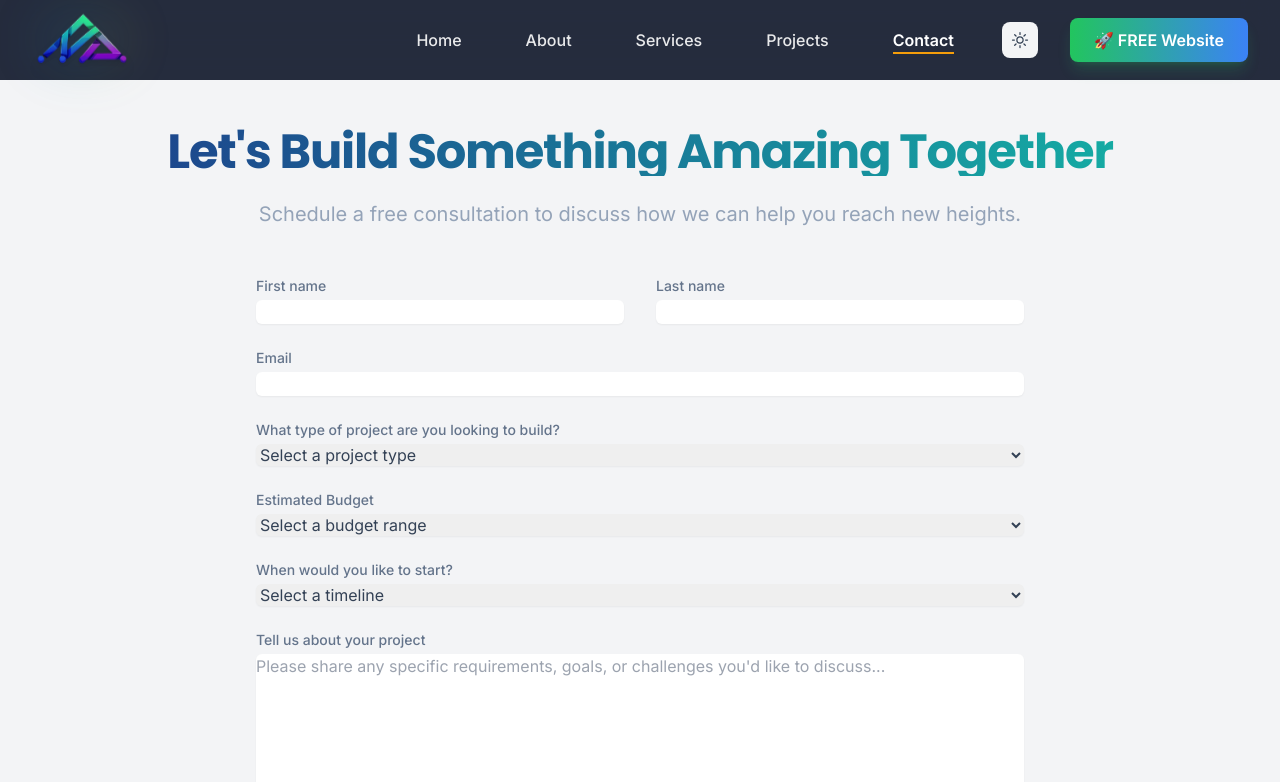
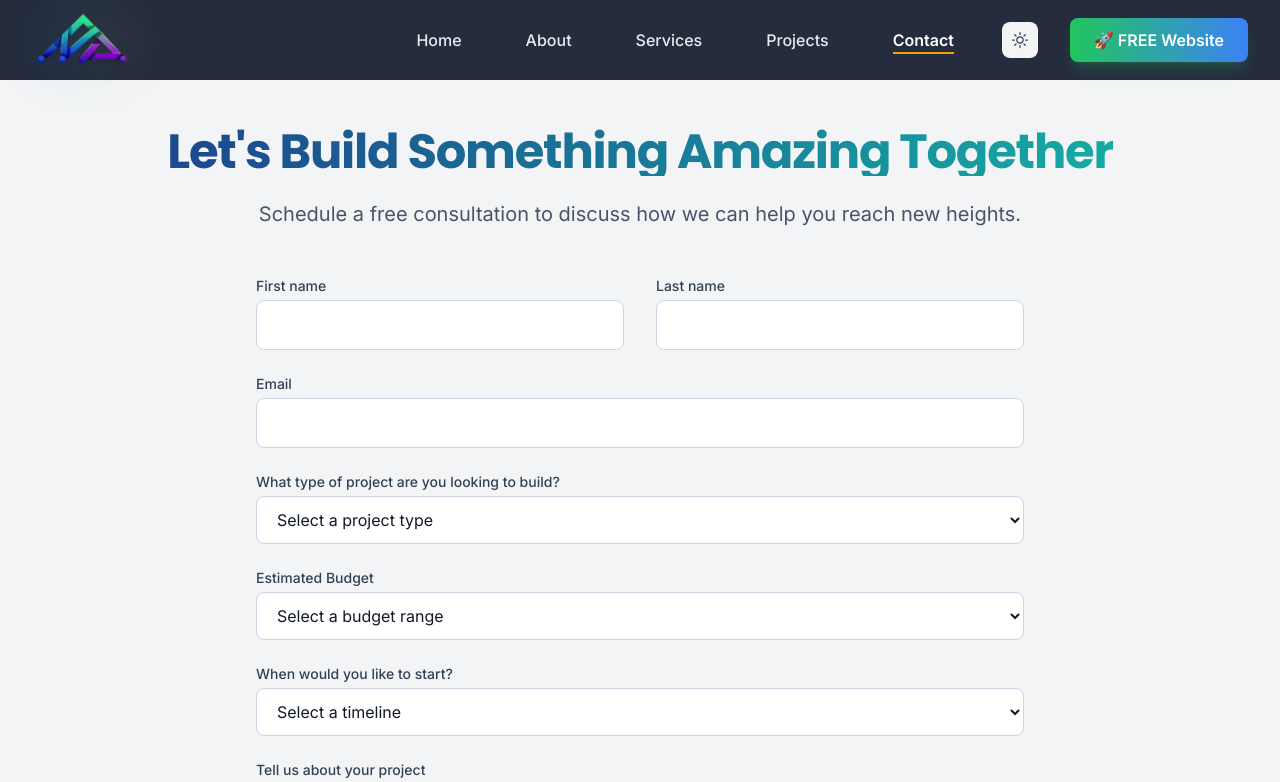
Before and after one commit to Adamj1232/summit-software-works, a React (Create React App) app: page /contact in a window 1280 px wide. Shown: the top 782 px of the page. Built offline with nearby package versions, Linux system fonts and the light colour scheme; a web font is replaced by a local one.

Commit message:
Refine contact and free website

```diff
--- a/src/pages/Contact.jsx
+++ b/src/pages/Contact.jsx
@@ -138,7 +138,7 @@ P.S. Follow us for tips and insights: https://summitsoftwareworks.com`
             className="text-center my-6 sm:my-12"
           >
             <h1 className="section-title">Let's Build Something Amazing Together</h1>
-            <p className="text-xl text-mountain-400 mt-4">
+            <p className="text-xl text-mountain-600 dark:text-mountain-400 mt-4">
               Schedule a free consultation to discuss how we can help you reach new heights.
             </p>
           </motion.div>
@@ -152,14 +152,14 @@ P.S. Follow us for tips and insights: https://summitsoftwareworks.com`
                 className="space-y-6"
               >
                 {error && (
-                  <div className="bg-red-50 border-l-4 border-red-400 p-4 mb-6">
-                    <p className="text-red-700">{error}</p>
+                  <div className="bg-red-50 dark:bg-red-900/20 border-l-4 border-red-400 dark:border-red-500 p-4 mb-6">
+                    <p className="text-red-700 dark:text-red-300">{error}</p>
                   </div>
                 )}
                 <form onSubmit={handleSubmit} className="space-y-6">
                   <div className="grid grid-cols-1 gap-y-6 sm:grid-cols-2 sm:gap-x-8">
                     <div>
-                      <label htmlFor="firstName" className="block text-sm font-medium text-mountain-500">
+                      <label htmlFor="firstName" className="block text-sm font-medium text-mountain-700 dark:text-mountain-300">
                         First name
                       </label>
                       <div className="mt-1">
@@ -171,12 +171,12 @@ P.S. Follow us for tips and insights: https://summitsoftwareworks.com`
                           onChange={handleChange}
                           autoComplete="given-name"
                           required
-                          className="block w-full rounded-md border-mountain-300 shadow-sm focus:border-forest-500 focus:ring-forest-500"
+                          className="w-full px-4 py-3 bg-white dark:bg-mountain-700 border border-mountain-300 dark:border-mountain-600 rounded-lg text-gray-900 dark:text-white focus:border-primary-500 focus:ring-1 focus:ring-primary-500 dark:focus:border-secondary-400 dark:focus:ring-secondary-400 transition-colors duration-200"
                         />
                       </div>
                     </div>
                     <div>
-                      <label htmlFor="lastName" className="block text-sm font-medium text-mountain-500">
+                      <label htmlFor="lastName" className="block text-sm font-medium text-mountain-700 dark:text-mountain-300">
                         Last name
                       </label>
                       <div className="mt-1">
@@ -188,12 +188,12 @@ P.S. Follow us for tips and insights: https://summitsoftwareworks.com`
                           onChange={handleChange}
                           autoComplete="family-name"
                           required
-                          className="block w-full rounded-md border-mountain-300 shadow-sm focus:border-forest-500 focus:ring-forest-500"
+                          className="w-full px-4 py-3 bg-white dark:bg-mountain-700 border border-mountain-300 dark:border-mountain-600 rounded-lg text-gray-900 dark:text-white focus:border-primary-500 focus:ring-1 focus:ring-primary-500 dark:focus:border-secondary-400 dark:focus:ring-secondary-400 transition-colors duration-200"
                         />
                       </div>
                     </div>
                     <div className="sm:col-span-2">
-                      <label htmlFor="email" className="block text-sm font-medium text-mountain-500">
+                      <label htmlFor="email" className="block text-sm font-medium text-mountain-700 dark:text-mountain-300">
                         Email
                       </label>
                       <div className="mt-1">
@@ -205,13 +205,13 @@ P.S. Follow us for tips and insights: https://summitsoftwareworks.com`
                           onChange={handleChange}
                           autoComplete="email"
                           required
-                          className="block w-full rounded-md border-mountain-300 shadow-sm focus:border-forest-500 focus:ring-forest-500"
+                          className="w-full px-4 py-3 bg-white dark:bg-mountain-700 border border-mountain-300 dark:border-mountain-600 rounded-lg text-gray-900 dark:text-white focus:border-primary-500 focus:ring-1 focus:ring-primary-500 dark:focus:border-secondary-400 dark:focus:ring-secondary-400 transition-colors duration-200"
                         />
                       </div>
                     </div>
 
                     <div className="sm:col-span-2">
-                      <label htmlFor="projectType" className="block text-sm font-medium text-mountain-500">
+                      <label htmlFor="projectType" className="block text-sm font-medium text-mountain-700 dark:text-mountain-300">
                         What type of project are you looking to build?
                       </label>
                       <div className="mt-1">
@@ -221,9 +221,9 @@ P.S. Follow us for tips and insights: https://summitsoftwareworks.com`
                           value={formState.projectType}
                           onChange={handleChange}
                           required
-                          className="block w-full rounded-md border-mountain-300 shadow-sm focus:border-forest-500 focus:ring-forest-500"
+                          className="w-full px-4 py-3 bg-white dark:bg-mountain-700 border border-mountain-300 dark:border-mountain-600 rounded-lg text-gray-900 dark:text-white focus:border-primary-500 focus:ring-1 focus:ring-primary-500 dark:focus:border-secondary-400 dark:focus:ring-secondary-400 transition-colors duration-200"
                         >
-                          <option value="">Select a project type</option>
+                          <option value="" className="text-gray-500 dark:text-mountain-400">Select a project type</option>
                           <option value="free-website">🎉 FREE Website Build</option>
                           <option value="web-development">Web Development</option>
                           <option value="software-design">Software Design</option>
@@ -238,7 +238,7 @@ P.S. Follow us for tips and insights: https://summitsoftwareworks.com`
                     </div>
 
                     <div className="sm:col-span-2">
-                      <label htmlFor="budget" className="block text-sm font-medium text-mountain-500">
+                      <label htmlFor="budget" className="block text-sm font-medium text-mountain-700 dark:text-mountain-300">
                         Estimated Budget
                       </label>
                       <div className="mt-1">
@@ -248,9 +248,9 @@ P.S. Follow us for tips and insights: https://summitsoftwareworks.com`
                           value={formState.budget}
                           onChange={handleChange}
                           required
-                          className="block w-full rounded-md border-mountain-300 shadow-sm focus:border-forest-500 focus:ring-forest-500"
+                          className="w-full px-4 py-3 bg-white dark:bg-mountain-700 border border-mountain-300 dark:border-mountain-600 rounded-lg text-gray-900 dark:text-white focus:border-primary-500 focus:ring-1 focus:ring-primary-500 dark:focus:border-secondary-400 dark:focus:ring-secondary-400 transition-colors duration-200"
                         >
-                          <option value="">Select a budget range</option>
+                          <option value="" className="text-gray-500 dark:text-mountain-400">Select a budget range</option>
                           <option value="free">🎉 FREE (Limited Time Offer)</option>
                           <option value="5k-10k">$5,000 - $10,000</option>
                           <option value="10k-25k">$10,000 - $25,000</option>
@@ -262,7 +262,7 @@ P.S. Follow us for tips and insights: https://summitsoftwareworks.com`
                     </div>
 
                     <div className="sm:col-span-2">
-                      <label htmlFor="timeline" className="block text-sm font-medium text-mountain-500">
+                      <label htmlFor="timeline" className="block text-sm font-medium text-mountain-700 dark:text-mountain-300">
                         When would you like to start?
                       </label>
                       <div className="mt-1">
@@ -272,9 +272,9 @@ P.S. Follow us for tips and insights: https://summitsoftwareworks.com`
                           value={formState.timeline}
                           onChange={handleChange}
                           required
-                          className="block w-full rounded-md border-mountain-300 shadow-sm focus:border-forest-500 focus:ring-forest-500"
+                          className="w-full px-4 py-3 bg-white dark:bg-mountain-700 border border-mountain-300 dark:border-mountain-600 rounded-lg text-gray-900 dark:text-white focus:border-primary-500 focus:ring-1 focus:ring-primary-500 dark:focus:border-secondary-400 dark:focus:ring-secondary-400 transition-colors duration-200"
                         >
-                          <option value="">Select a timeline</option>
+                          <option value="" className="text-gray-500 dark:text-mountain-400">Select a timeline</option>
                           <option value="immediately">Immediately</option>
                           <option value="1-3-months">1-3 months</option>
                           <option value="3-6-months">3-6 months</option>
@@ -285,7 +285,7 @@ P.S. Follow us for tips and insights: https://summitsoftwareworks.com`
                     </div>
 
                     <div className="sm:col-span-2">
-                      <label htmlFor="message" className="block text-sm font-medium text-mountain-500">
+                      <label htmlFor="message" className="block text-sm font-medium text-mountain-700 dark:text-mountain-300">
                         Tell us about your project
                       </label>
                       <div className="mt-1">
@@ -297,7 +297,7 @@ P.S. Follow us for tips and insights: https://summitsoftwareworks.com`
                           rows={6}
                           required
                           placeholder="Please share any specific requirements, goals, or challenges you'd like to discuss..."
-                          className="block w-full rounded-md border-mountain-300 shadow-sm focus:border-forest-500 focus:ring-forest-500"
+                          className="w-full px-4 py-3 bg-white dark:bg-mountain-700 border border-mountain-300 dark:border-mountain-600 rounded-lg text-gray-900 dark:text-white placeholder-gray-500 dark:placeholder-mountain-400 focus:border-primary-500 focus:ring-1 focus:ring-primary-500 dark:focus:border-secondary-400 dark:focus:ring-secondary-400 transition-colors duration-200 resize-vertical"
                         ></textarea>
                       </div>
                     </div>
@@ -322,15 +322,15 @@ P.S. Follow us for tips and insights: https://summitsoftwareworks.com`
                 animate={{ opacity: 1 }}
                 className="text-center space-y-6 py-12"
               >
-                <h2 className="text-2xl font-bold text-mountain-800">Thank you for reaching out!</h2>
-                <p className="text-lg text-mountain-400">
+                <h2 className="text-2xl font-bold text-mountain-800 dark:text-white">Thank you for reaching out!</h2>
+                <p className="text-lg text-mountain-600 dark:text-mountain-300">
                   We've received your message and will get back to you within 24 hours with next steps for your consultation.
                 </p>
-                <div className="mt-8 p-6 bg-forest-50 rounded-lg">
-                  <h3 className="text-xl font-semibold text-forest-700 mb-4">
+                <div className="mt-8 p-6 bg-primary-50 dark:bg-primary-900/20 rounded-lg border border-primary-100 dark:border-primary-800">
+                  <h3 className="text-xl font-semibold text-primary-700 dark:text-primary-300 mb-4">
                     What happens next?
                   </h3>
-                  <ul className="text-left space-y-4 text-mountain-400">
+                  <ul className="text-left space-y-4 text-mountain-600 dark:text-mountain-300">
                     <li className="flex items-start">
                       <span className="mr-3">1.</span>
                       <span>You'll receive an immediate confirmation email with helpful resources.</span>
```
Also changed, not shown: src/pages/FreeWebsite.tsx (+46 -40 lines).
